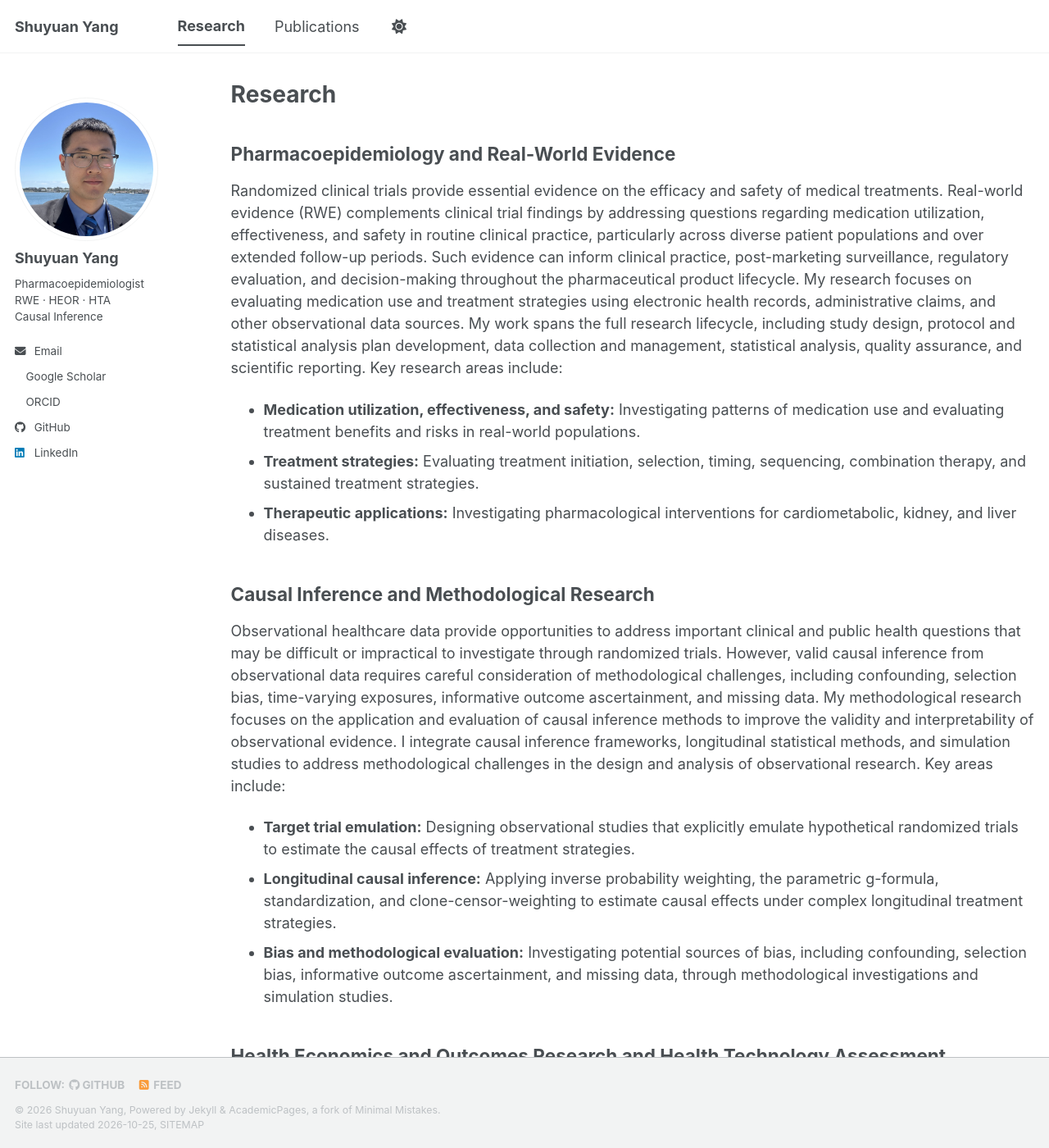
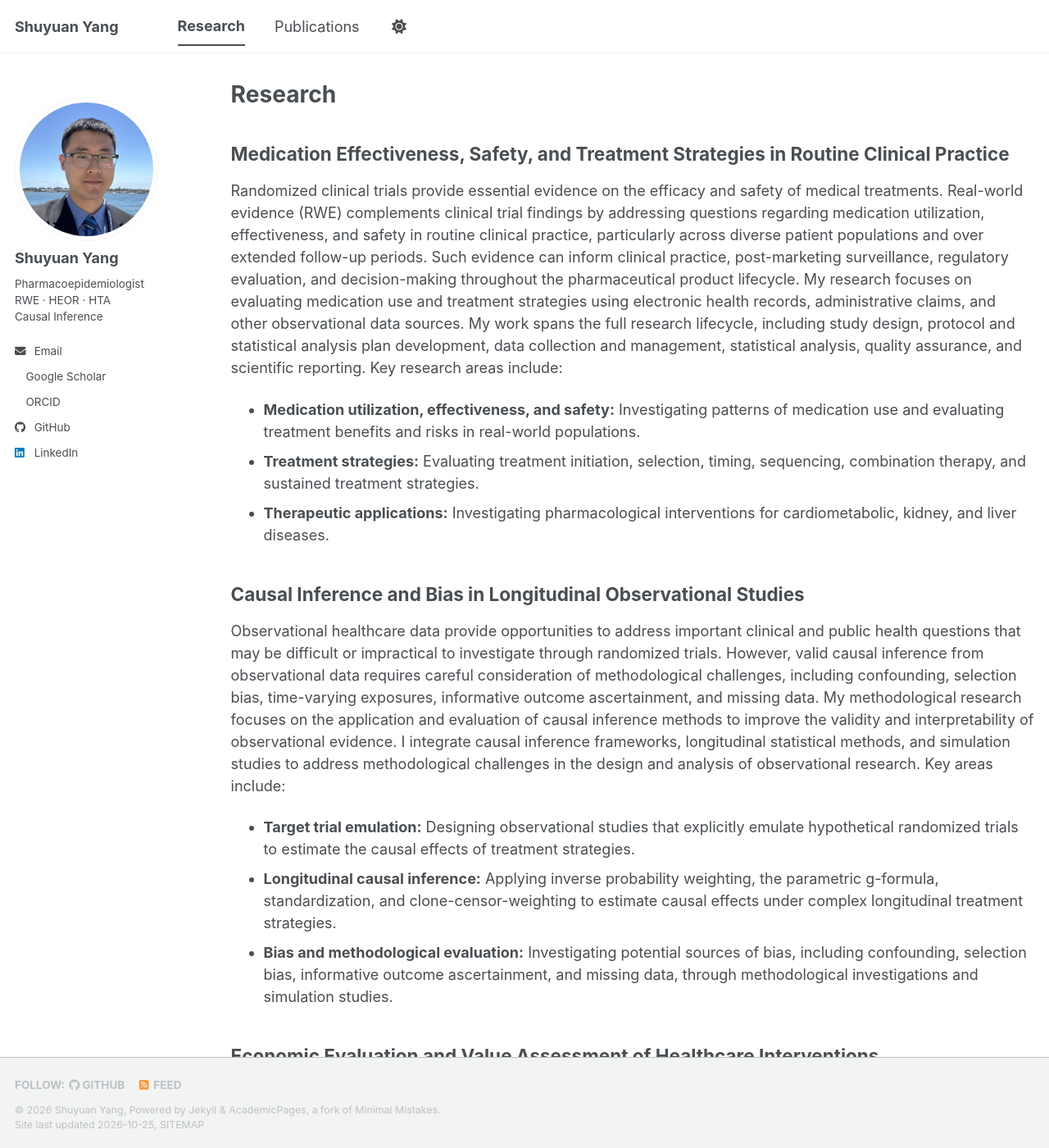
Before and after one commit to yang-shuyuan/yang-shuyuan.github.io, a Jekyll site: the page built from _pages/research.md, in a window 1280 px wide and 1400 px high. Shown: the whole window at 82% size. Built offline with Jekyll 4.4.1, drawn with Linux system fonts in a browser that asks for light colours; a style sheet for code colours, icons or effects is not loaded.

Commit message:
Update research.md

```diff
--- a/_pages/research.md
+++ b/_pages/research.md
@@ -5,7 +5,7 @@ permalink: /research/
 author_profile: true
 ---
 
-## Pharmacoepidemiology and Real-World Evidence
+## Medication Effectiveness, Safety, and Treatment Strategies in Routine Clinical Practice
 
 Randomized clinical trials provide essential evidence on the efficacy and safety of medical treatments. Real-world evidence (RWE) complements clinical trial findings by addressing questions regarding medication utilization, effectiveness, and safety in routine clinical practice, particularly across diverse patient populations and over extended follow-up periods. Such evidence can inform clinical practice, post-marketing surveillance, regulatory evaluation, and decision-making throughout the pharmaceutical product lifecycle. My research focuses on evaluating medication use and treatment strategies using electronic health records, administrative claims, and other observational data sources. My work spans the full research lifecycle, including study design, protocol and statistical analysis plan development, data collection and management, statistical analysis, quality assurance, and scientific reporting. Key research areas include:
 
@@ -13,7 +13,7 @@ Randomized clinical trials provide essential evidence on the efficacy and safety
 - **Treatment strategies:** Evaluating treatment initiation, selection, timing, sequencing, combination therapy, and sustained treatment strategies.
 - **Therapeutic applications:** Investigating pharmacological interventions for cardiometabolic, kidney, and liver diseases.
 
-## Causal Inference and Methodological Research
+## Causal Inference and Bias in Longitudinal Observational Studies
 
 Observational healthcare data provide opportunities to address important clinical and public health questions that may be difficult or impractical to investigate through randomized trials. However, valid causal inference from observational data requires careful consideration of methodological challenges, including confounding, selection bias, time-varying exposures, informative outcome ascertainment, and missing data. My methodological research focuses on the application and evaluation of causal inference methods to improve the validity and interpretability of observational evidence. I integrate causal inference frameworks, longitudinal statistical methods, and simulation studies to address methodological challenges in the design and analysis of observational research. Key areas include:
 
@@ -21,7 +21,7 @@ Observational healthcare data provide opportunities to address important clinica
 - **Longitudinal causal inference:** Applying inverse probability weighting, the parametric g-formula, standardization, and clone-censor-weighting to estimate causal effects under complex longitudinal treatment strategies.
 - **Bias and methodological evaluation:** Investigating potential sources of bias, including confounding, selection bias, informative outcome ascertainment, and missing data, through methodological investigations and simulation studies.
 
-## Health Economics and Outcomes Research and Health Technology Assessment
+## Economic Evaluation and Value Assessment of Healthcare Interventions
 
 Evaluating healthcare interventions requires consideration of their clinical effectiveness, safety, economic consequences, and broader implications for healthcare systems. Health economics and outcomes research (HEOR) and health technology assessment (HTA) provide complementary approaches to integrating clinical, economic, and patient-centered evidence to assess the value of healthcare interventions. My research focuses on the integration of real-world evidence, economic evaluation, decision-analytic modeling, and evidence synthesis to inform healthcare resource allocation, reimbursement, market access, and health policy decisions. Key areas include:
 
```
